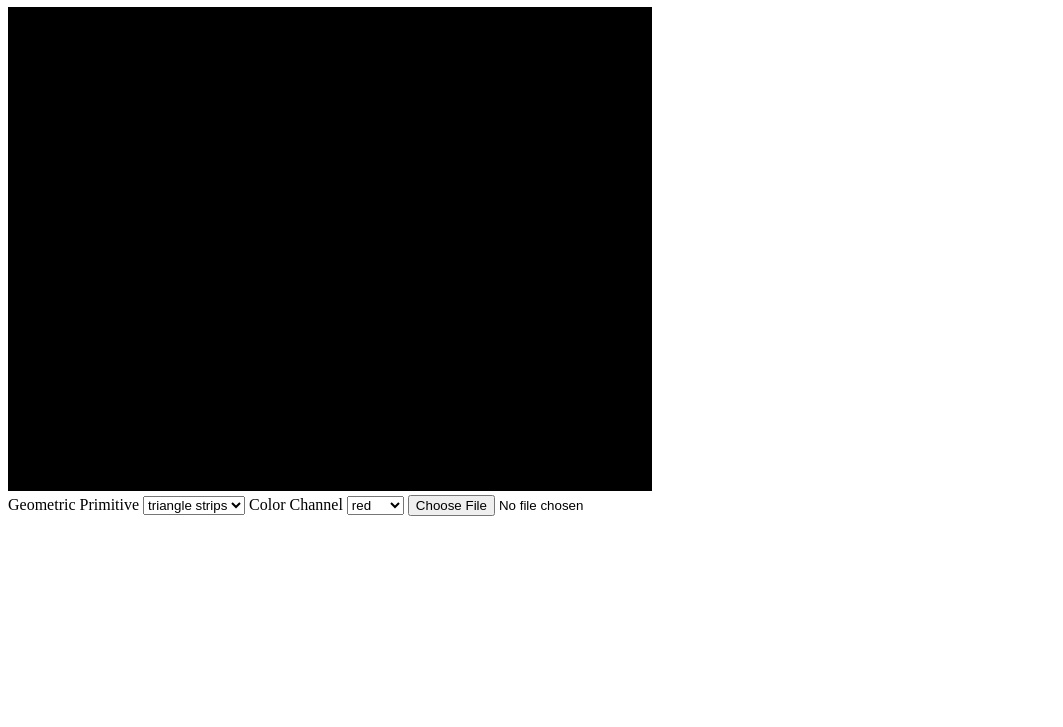
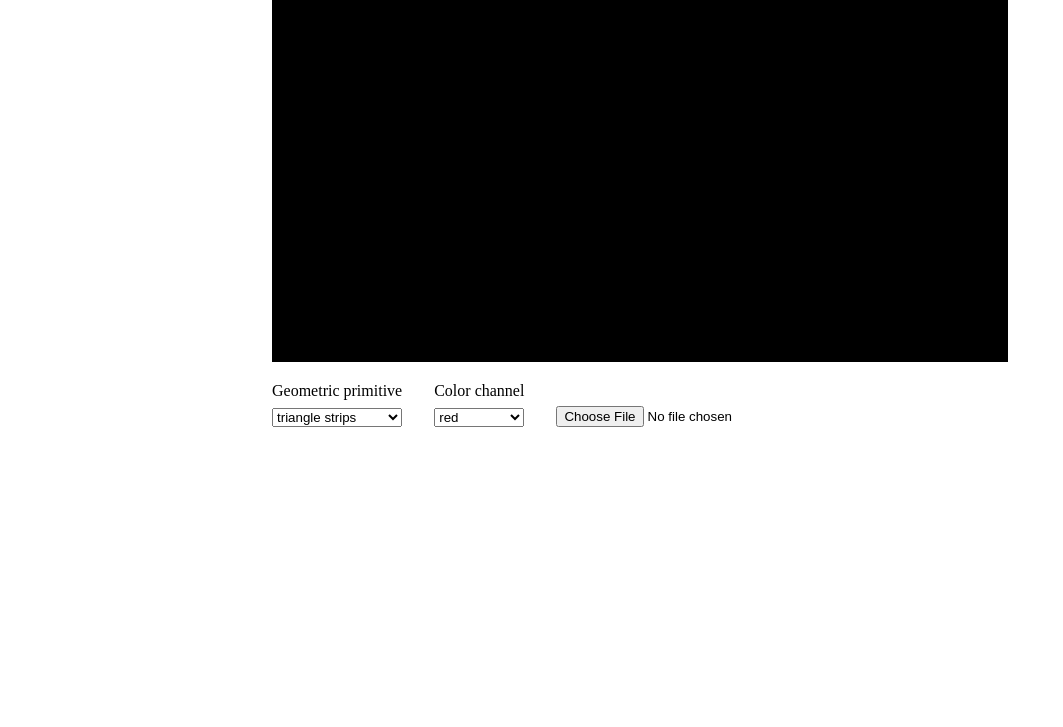
Before and after one commit to fonzcastellanos/color-heightmap, a website with bundled scripts: page index.html in a window 1280 px wide. Shown: the part 73-800 px from the top of the page, without its empty margins (0-1063 px from the left). Built offline with nearby package versions, Linux system fonts and the light colour scheme.

Commit message:
Style demo site

```diff
--- a/index.html
+++ b/index.html
@@ -2,36 +2,44 @@
 <html lang="en">
 
 <head>
-  <title>WebGL Heightfield</title>
+  <meta charset="utf-8">
+  <meta name="viewport" content="width=device-width, initial-scale=1">
+  <title>Color heightmap</title>
   <link rel="stylesheet" href="style.css">
   <script type="module" src="index.js"></script>
 </head>
 
 <body>
+  <main>
+    <article class="container">
       <header>
-    <h1>WebGL Heightfield</h1>
+        <h1>Color Heightmap</h1>
       </header>
-  <div>
       <canvas id="gl-canvas">
         Your browser doesn't appear to support the <code>&lt;canvas&gt;</code> element.
       </canvas>
-  </div>
-  <div>
-    <label for="geometric-primitive-select">Geometric Primitive</label>
+      <section class="config-menu">
+        <section class="selectable">
+          <label for="geometric-primitive-select">Geometric primitive</label>
           <select id="geometric-primitive-select">
             <option value="triangle-strips" selected>triangle strips</option>
             <option value="triangles">triangles</option>
             <option value="lines">lines</option>
             <option value="points">points</option>
           </select>
-    <label for="color-channel-select">Color Channel</label>
+        </section>
+        <section class="selectable">
+          <label for="color-channel-select">Color channel</label>
           <select id="color-channel-select">
             <option value="red" selected>red</option>
             <option value="green">green</option>
             <option value="blue">blue</option>
           </select>
+        </section>
         <input type="file" id="file-input">
-  </div>
+      </section>
+    </article>
+  </main>
 </body>
 
 </html>
--- a/style.css
+++ b/style.css
@@ -1,6 +1,38 @@
+*,
+*::before,
+*::after {
+  box-sizing: border-box;
+}
+
+body {
+  margin: 0;
+}
+
+main {
+  margin: 0;
+}
+
+.container {
+  max-width: 768px;
+  margin: 0 auto 0;
+  padding: 0 16px;
+}
+
 canvas {
-  border: 2px solid black;
   background-color: black;
-  width: 640px;
-  height: 480px;
+  width: 100%;
 }
+
+.selectable {
+  display: flex;
+  flex-direction: column;
+  gap: 8px;
+}
+
+.config-menu {
+  margin: 16px 0;
+  display: flex;
+  flex-flow: row wrap;
+  align-items: flex-end;
+  gap: 24px 32px;
+}
```
Lines whose indentation alone changed are shown as unchanged.
